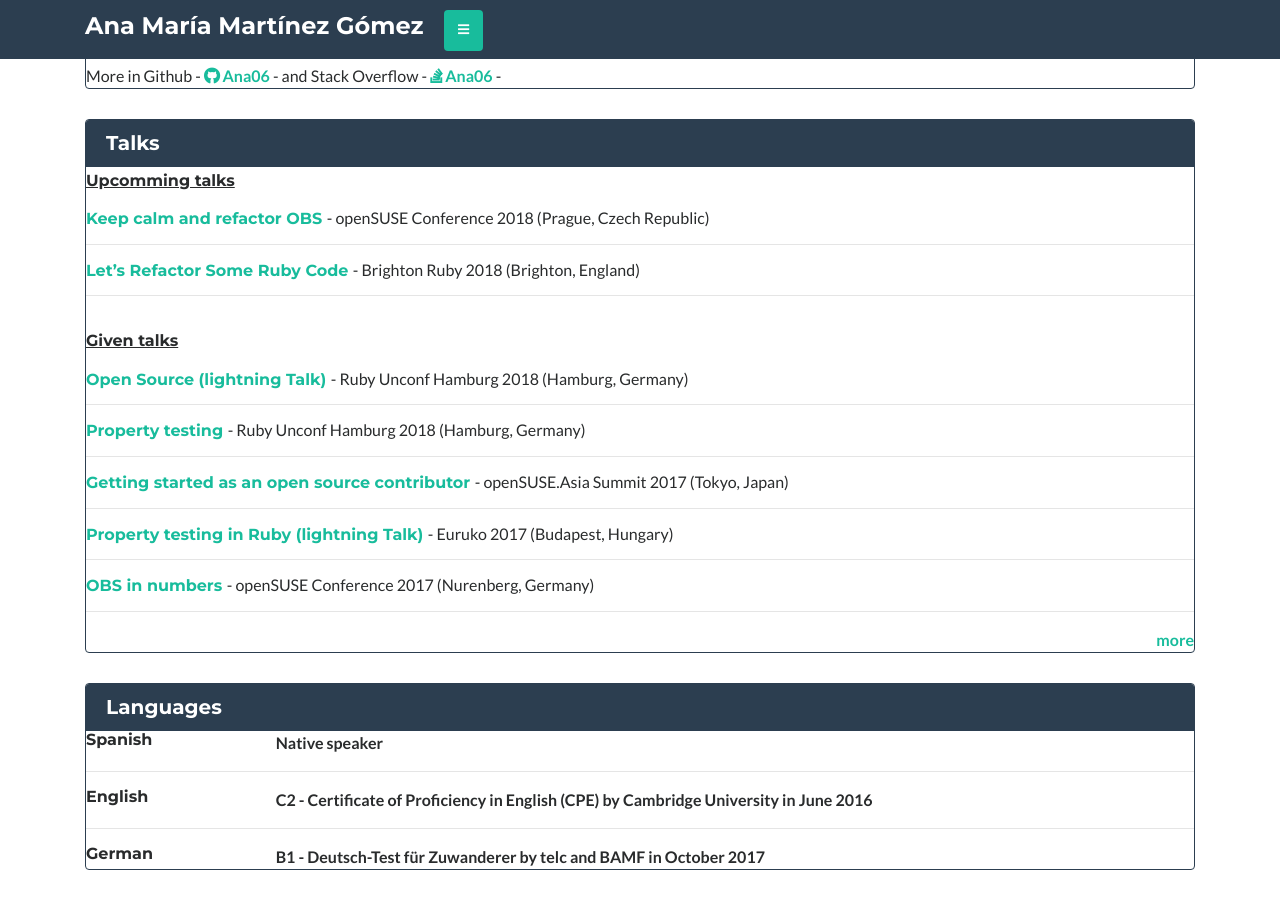
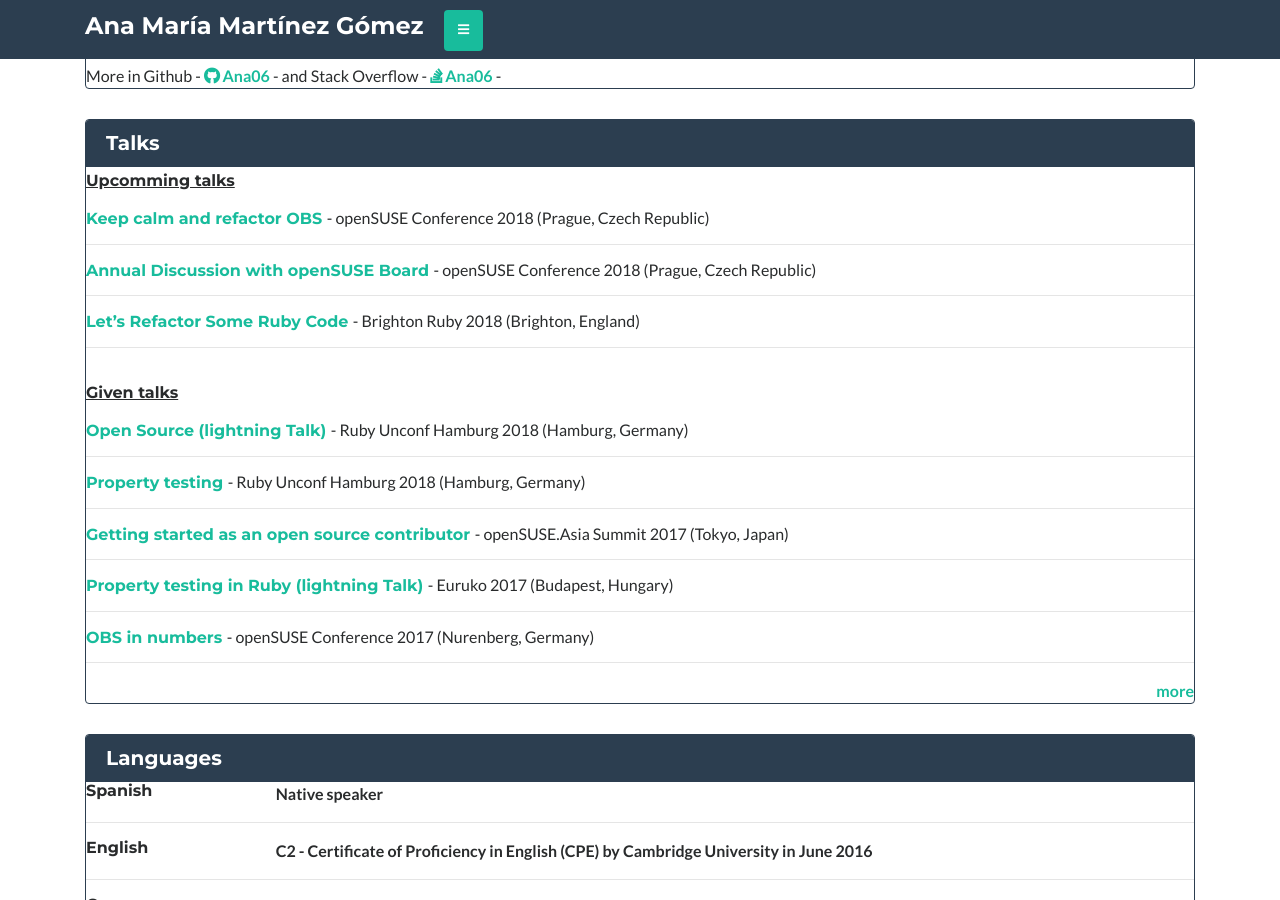
Before and after one commit to vicgalle/ana06.github.io, a Jekyll site: the page built from resume.md, in a window 1280 px wide and 900 px high, scrolled down 1502 px. Built offline with Jekyll 4.4.1, drawn with Linux system fonts in a browser that asks for light colours; nearby versions of some CDN libraries.

Commit message:
Add Annual Discussion with openSUSE Board
to talks section.

```diff
--- a/resume.md
+++ b/resume.md
@@ -170,6 +170,12 @@ talks:
     date: "2018-07-06"
     featured: true
 
+  - name: Annual Discussion with openSUSE Board
+    conference: openSUSE Conference 2018 (Prague, Czech Republic)
+    url: https://events.opensuse.org/conference/oSC18/program/proposal/1939
+    date: "2018-05-26"
+    featured: true
+
   - name: Keep calm and refactor OBS
     conference: openSUSE Conference 2018 (Prague, Czech Republic)
     url: https://events.opensuse.org/conference/oSC18/program/proposal/1690
```
